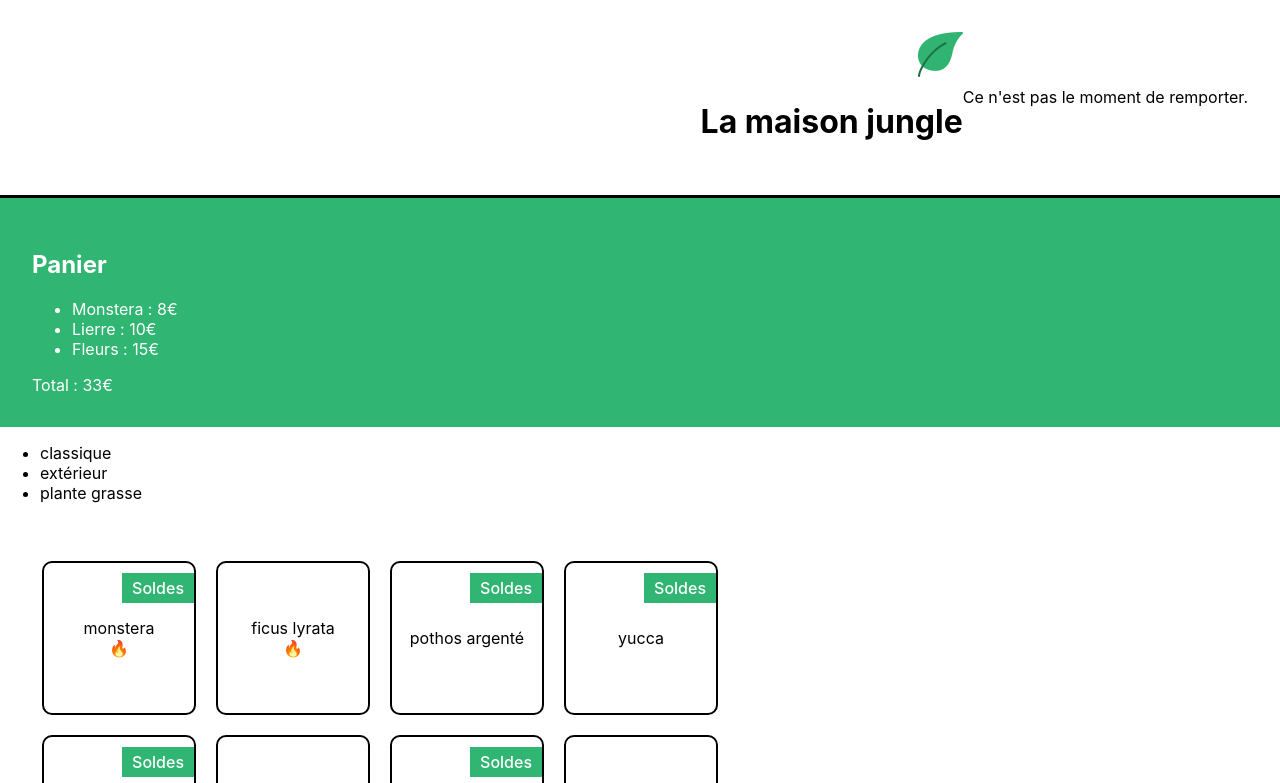
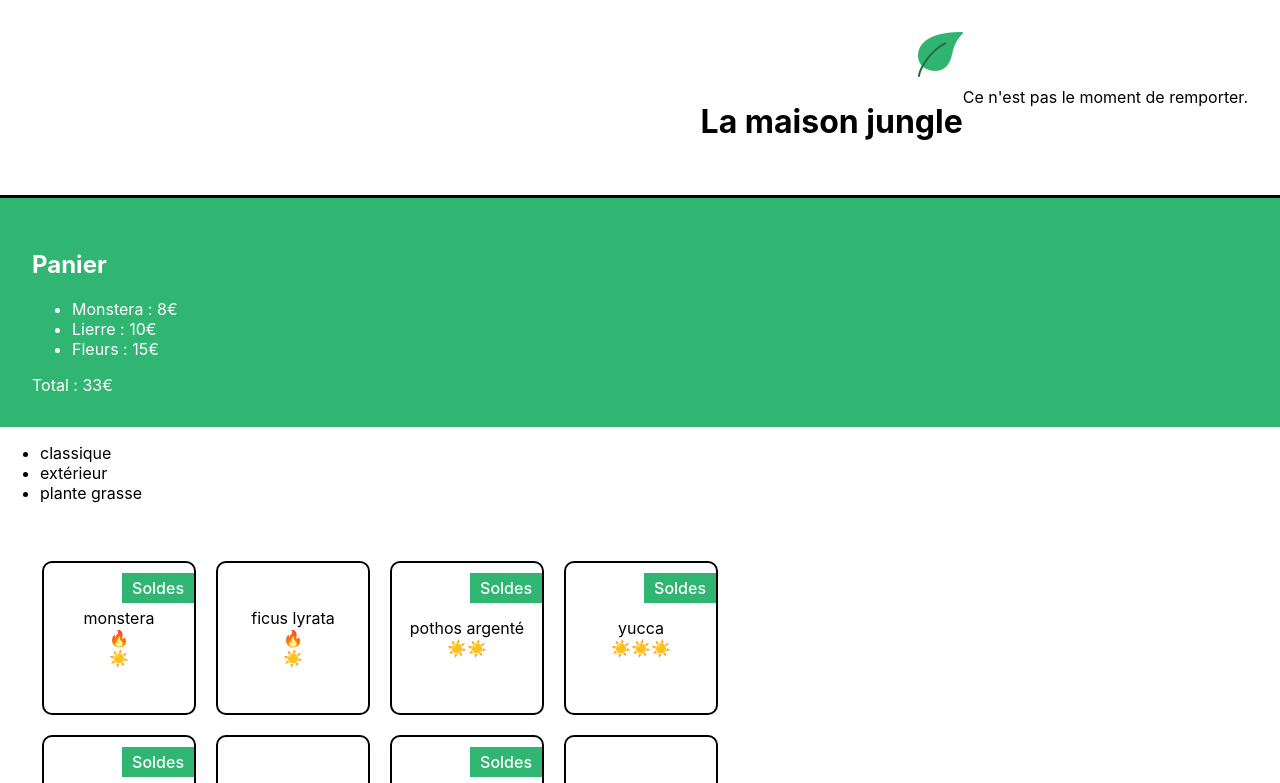
Before and after one commit to Orcryx/OCR_P7-Exo, a React (Create React App) app in the folder la-maison-jungle/: page / in a window 1280 px wide. Shown: the top 783 px of the page. Built offline with nearby package versions, Linux system fonts and the light colour scheme.

Commit message:
Créer une échelle de valeur (de la lumière) avec représentation iconique pour chaque plante

```diff
--- /dev/null
+++ b/la-maison-jungle/src/components/CareScale.js
@@ -0,0 +1,11 @@
+//les props sont récupérées dans les paramètres de la fonction qui définit notre composant.
+function CareScale(props){
+    const scaleValue = props.scaleValue;
+    const range = [1,2,3]
+    return (<div>
+               {range.map((rangeElem) => scaleValue >= rangeElem ? <span key={rangeElem.toString()}>☀️</span> : null)}
+            </div>)
+}
+
+// exporter le composant à l'ensemble du projet
+export default CareScale;
--- a/la-maison-jungle/src/components/ShoppingList.js
+++ b/la-maison-jungle/src/components/ShoppingList.js
@@ -2,7 +2,8 @@
 import { plantList } from '../datas/plantList.js'
 //importer le style CSS
 import '../styles/ShoppingList.css'
-
+//importer un composant
+import CareScale from './CareScale'
 
 /** Pour chaque élement dans la const PlantList, créer un élément li de la liste à puce ul cela en parcourant la liste avec la méthode map()
  * key : paramètre unique et à valeur stable dans le temps; ici créer avec une string et la combiner avec l'index de la data dans votre tableau map().
@@ -26,6 +27,7 @@ function ShoppingList(){
 					<li key={plant.id} className='lmj-plant-item'>
 						{plant.name}{plant.isBestSale ? <span>🔥</span> : null}
 						{plant.isSpecialOffer && <div className='lmj-sales'>Soldes</div>}
+						<CareScale scaleValue={plant.light}/>
 					</li>
 				))}
 			</ul>
--- a/la-maison-jungle/src/datas/plantList.js
+++ b/la-maison-jungle/src/datas/plantList.js
@@ -4,62 +4,80 @@ export const plantList = [
 		category: 'classique',
 		id: '1ed',
 		isBestSale: true,
-		isSpecialOffer : true
+		isSpecialOffer : true,
+		water:1,
+		light:1
 	},
 	{
 		name: 'ficus lyrata',
 		category: 'classique',
 		id: '2ab',
 		isBestSale: true,
-		isSpecialOffer : false
+		isSpecialOffer : false,
+		water:1,
+		light:1
 	},
 	{
 		name: 'pothos argenté',
 		category: 'classique',
 		id: '3sd',
 		isBestSale: null,
-		isSpecialOffer : true
+		isSpecialOffer : true,
+		water:1,
+		light:2
 	},
 	{
 		name: 'yucca',
 		category: 'classique',
 		id: '4kk',
 		isBestSale: false,
-		isSpecialOffer : true
+		isSpecialOffer : true,
+		water:1,
+		light:3
 	},
 	{
 		name: 'olivier',
 		category: 'extérieur',
 		id: '5pl',
 		isBestSale: false,
-		isSpecialOffer : true
+		isSpecialOffer : true,
+		water:1,
+		light:3
 	},
 	{
 		name: 'géranium',
 		category: 'extérieur',
 		id: '6uo',
 		isBestSale: true,
-		isSpecialOffer : false
+		isSpecialOffer : false,
+		water:1,
+		light:1
 	},
 	{
 		name: 'basilique',
 		category: 'extérieur',
 		id: '7ie',
 		isBestSale: true,
-		isSpecialOffer : true
+		isSpecialOffer : true,
+		water:1,
+		light:2
 	},
 	{
 		name: 'aloe',
 		category: 'plante grasse',
 		id: '8fp',
 		isBestSale: true,
-		isSpecialOffer : false
+		isSpecialOffer : false,
+		water:1,
+		light:3
 	},
 	{
 		name: 'succulente',
 		category: 'plante grasse',
 		id: '9vn',
 		isBestSale: true,
-		isSpecialOffer : false
+		isSpecialOffer : false,
+		water:1,
+		light:2
 	}
 ]
```
